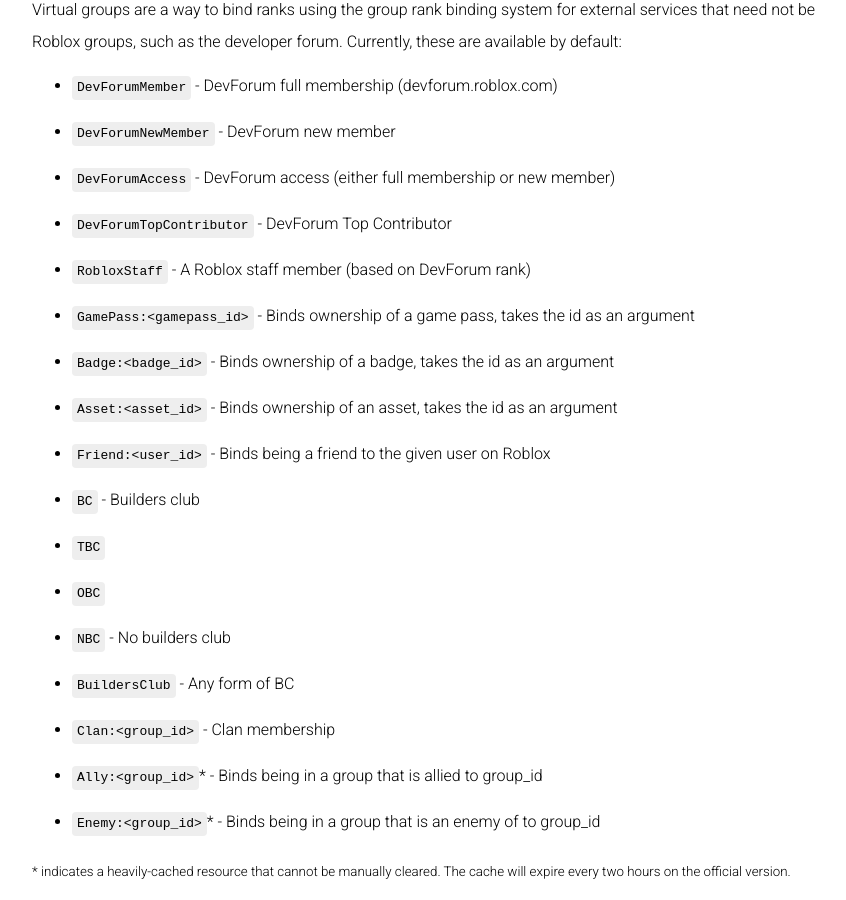
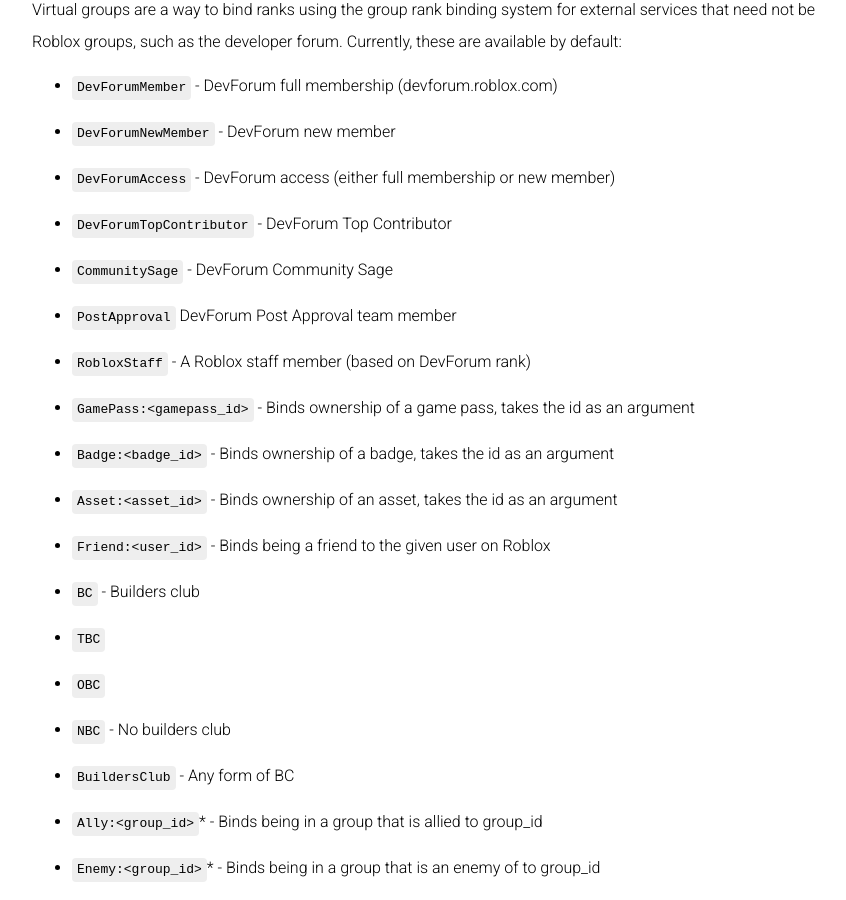
Before and after one commit to evaera/RoVer, a Jekyll site: the page built from index.md, in a window 1280 px wide and 900 px high, scrolled down 7177 px. Shown: the whole window, without its empty margins (208-1054 px from the left). Built offline with Jekyll 4.4.1, drawn with Linux system fonts in a browser that asks for light colours; nearby versions of some CDN libraries; our own code applies the rules of GitHub Pages for plain Markdown files.

Commit message:
Update documentation (virtual groups)
The Virutal Groups section of the docs did not include all VirtualGroups.

```diff
--- a/index.md
+++ b/index.md
@@ -143,6 +143,8 @@
 - `DevForumNewMember` - DevForum new member
 - `DevForumAccess` - DevForum access (either full membership or new member)
 - `DevForumTopContributor` - DevForum Top Contributor
+- `CommunitySage` - DevForum Community Sage
+- `PostApproval` DevForum Post Approval team member
 - `RobloxStaff` - A Roblox staff member (based on DevForum rank)
 - `GamePass:<gamepass_id>` -  Binds ownership of a game pass, takes the id as an argument
 - `Badge:<badge_id>` - Binds ownership of a badge, takes the id as an argument
@@ -153,7 +155,6 @@
 - `OBC`
 - `NBC` - No builders club
 - `BuildersClub` - Any form of BC
-- `Clan:<group_id>` - Clan membership
 - `Ally:<group_id>`* - Binds being in a group that is allied to group_id
 - `Enemy:<group_id>`* - Binds being in a group that is an enemy of to group_id
 
```
